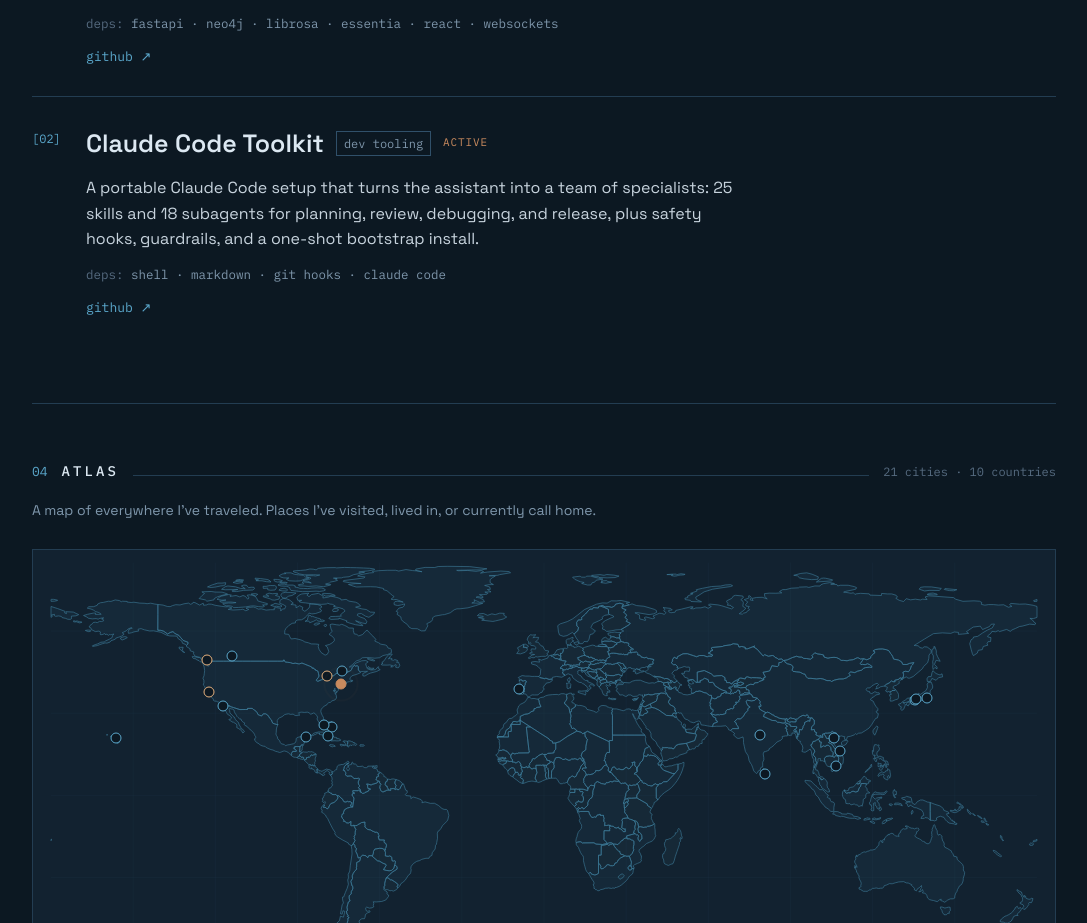
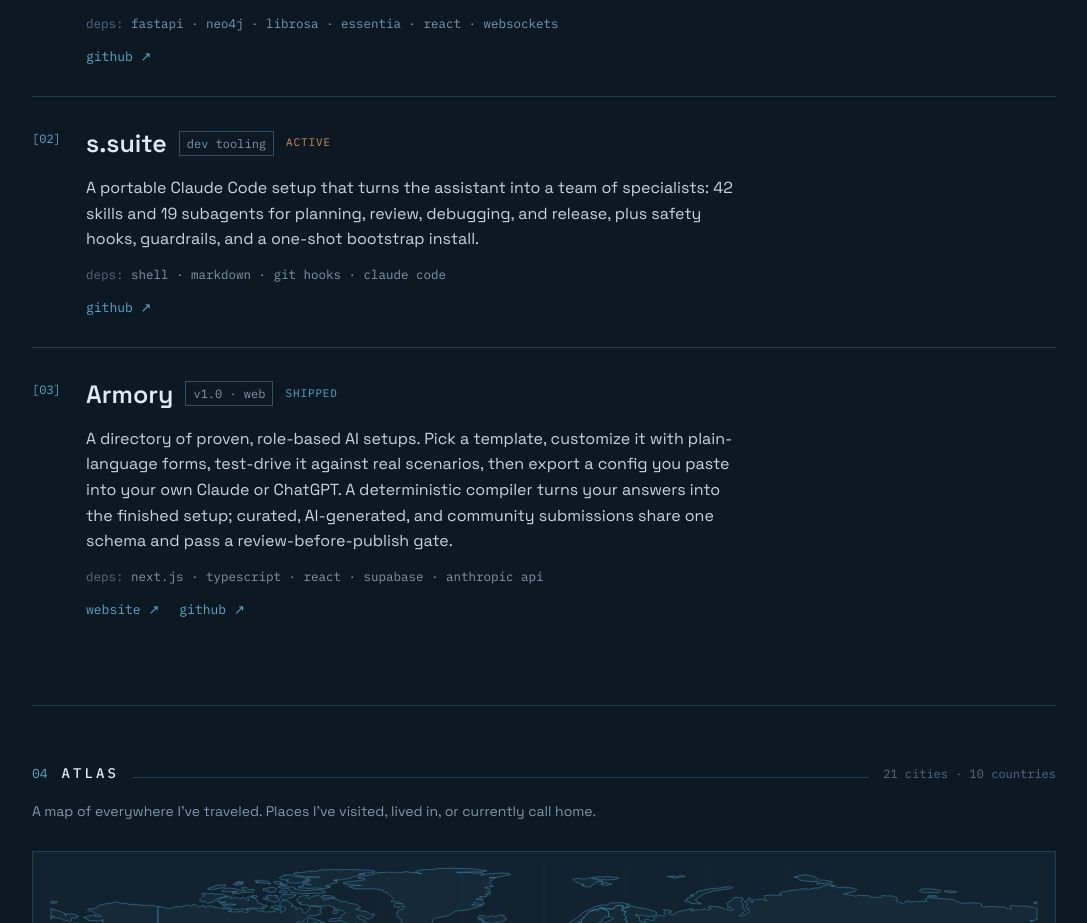
Before and after one commit to sanjaesuresh/sanjaesuresh.com, a Next.js app: page / in a window 1280 px wide. Shown: the part 2682-3605 px from the top of the page, without its empty margins (96-1183 px from the left). Built offline with nearby package versions, Linux system fonts and the light colour scheme.

Commit message:
Projects: rename toolkit to s.suite, add Armory (shipped)

```diff
--- a/src/data/projects.ts
+++ b/src/data/projects.ts
@@ -50,20 +50,35 @@ export const projects: Project[] = [
     ],
   },
   {
-    id: "claude-code-toolkit",
+    id: "s-suite",
     num: "[02]",
-    name: "Claude Code Toolkit",
+    name: "s.suite",
     version: "dev tooling",
     status: "active",
     statusClass: "active",
     description:
-      "A portable Claude Code setup that turns the assistant into a team of specialists: 25 skills and 18 subagents for planning, review, debugging, and release, plus safety hooks, guardrails, and a one-shot bootstrap install.",
+      "A portable Claude Code setup that turns the assistant into a team of specialists: 42 skills and 19 subagents for planning, review, debugging, and release, plus safety hooks, guardrails, and a one-shot bootstrap install.",
     deps: "shell · markdown · git hooks · claude code",
     links: [
       {
         label: "github ↗",
-        href: "https://github.com/sanjaesuresh/claude-code-toolkit",
+        href: "https://github.com/sanjaesuresh/s.suite",
       },
     ],
   },
+  {
+    id: "armory",
+    num: "[03]",
+    name: "Armory",
+    version: "v1.0 · web",
+    status: "shipped",
+    statusClass: "shipped",
+    description:
+      "A directory of proven, role-based AI setups. Pick a template, customize it with plain-language forms, test-drive it against real scenarios, then export a config you paste into your own Claude or ChatGPT. A deterministic compiler turns your answers into the finished setup; curated, AI-generated, and community submissions share one schema and pass a review-before-publish gate.",
+    deps: "next.js · typescript · react · supabase · anthropic api",
+    links: [
+      { label: "website ↗", href: "https://armoryhq.dev" },
+      { label: "github ↗", href: "https://github.com/sanjaesuresh/armory-ai" },
+    ],
+  },
 ];
```
